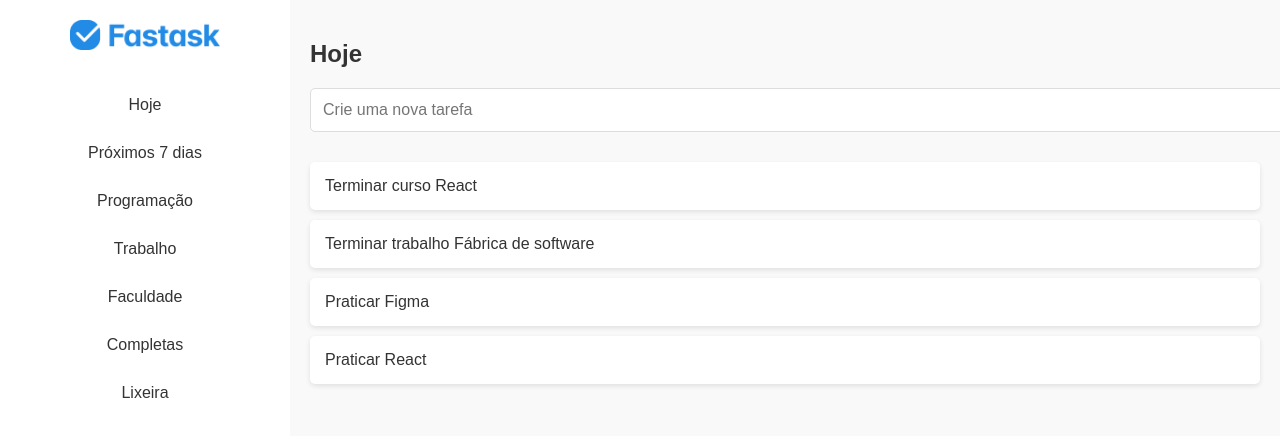
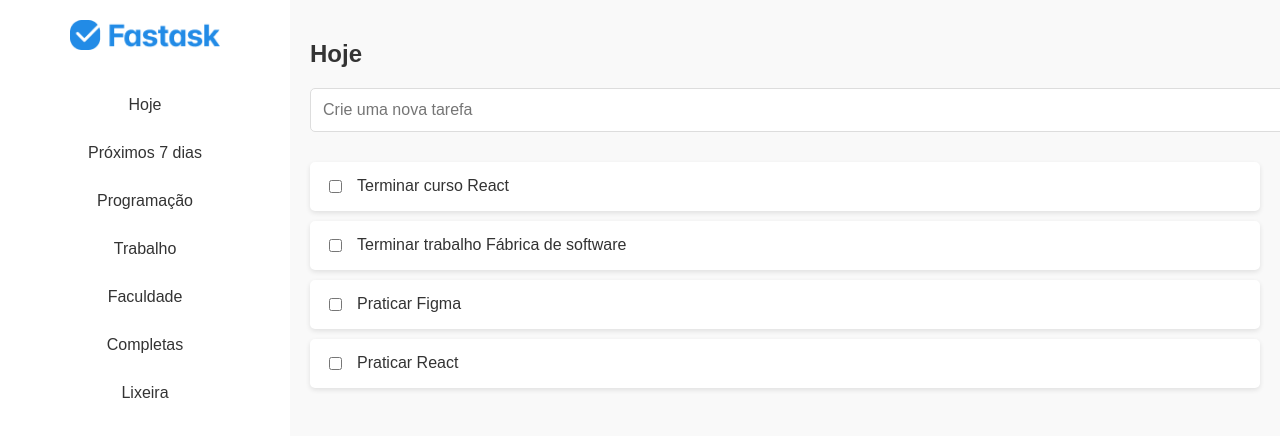
Before and after one commit to vLecaBR/fastask-to-do-list, a React (Create React App) app: page / in a window 1280 px wide. Shown: the top 436 px of the page. Built offline with nearby package versions, Linux system fonts and the light colour scheme.

Commit message:
adicionado checkbox

```diff
--- a/src/components/TaskList/TaskList.styles.js
+++ b/src/components/TaskList/TaskList.styles.js
@@ -1,5 +1,5 @@
 // components/TaskList/TaskList.styles.js
-import styled from 'styled-components';
+import styled, { css } from 'styled-components';
 
 export const TaskListContainer = styled.div`
   flex: 1;
@@ -15,6 +15,8 @@ export const Title = styled.h2`
 `;
 
 export const TaskItem = styled.div`
+  display: flex;
+  align-items: center;
   background: #ffffff;
   padding: 15px;
   margin: 10px 0;
@@ -22,6 +24,16 @@ export const TaskItem = styled.div`
   border-radius: 5px;
   font-size: 16px;
   color: #333;
+  ${({ completed }) =>
+    completed &&
+    css`
+      text-decoration: line-through;
+      color: #aaa;
+    `}
+`;
+
+export const Checkbox = styled.input`
+  margin-right: 15px;
 `;
 
 export const Input = styled.input`
--- a/src/components/TaskList/index.jsx
+++ b/src/components/TaskList/index.jsx
@@ -1,16 +1,35 @@
 // components/TaskList/index.jsx
-import React from 'react';
-import { TaskListContainer, Title, Input, TaskItem } from './TaskList.styles';
+import React, { useState } from 'react';
+import { TaskListContainer, Title, Input, TaskItem, Checkbox } from './TaskList.styles';
 
 function TaskList() {
+  const [tasks, setTasks] = useState([
+    { id: 1, text: 'Terminar curso React', completed: false },
+    { id: 2, text: 'Terminar trabalho Fábrica de software', completed: false },
+    { id: 3, text: 'Praticar Figma', completed: false },
+    { id: 4, text: 'Praticar React', completed: false },
+  ]);
+
+  const toggleTask = (id) => {
+    setTasks(tasks.map(task => (
+      task.id === id ? { ...task, completed: !task.completed } : task
+    )));
+  };
+
   return (
     <TaskListContainer>
       <Title>Hoje</Title>
       <Input placeholder="Crie uma nova tarefa" />
-      <TaskItem>Terminar curso React</TaskItem>
-      <TaskItem>Terminar trabalho Fábrica de software</TaskItem>
-      <TaskItem>Praticar Figma</TaskItem>
-      <TaskItem>Praticar React</TaskItem>
+      {tasks.map(task => (
+        <TaskItem key={task.id} completed={task.completed}>
+          <Checkbox
+            type="checkbox"
+            checked={task.completed}
+            onChange={() => toggleTask(task.id)}
+          />
+          {task.text}
+        </TaskItem>
+      ))}
     </TaskListContainer>
   );
 }
```
